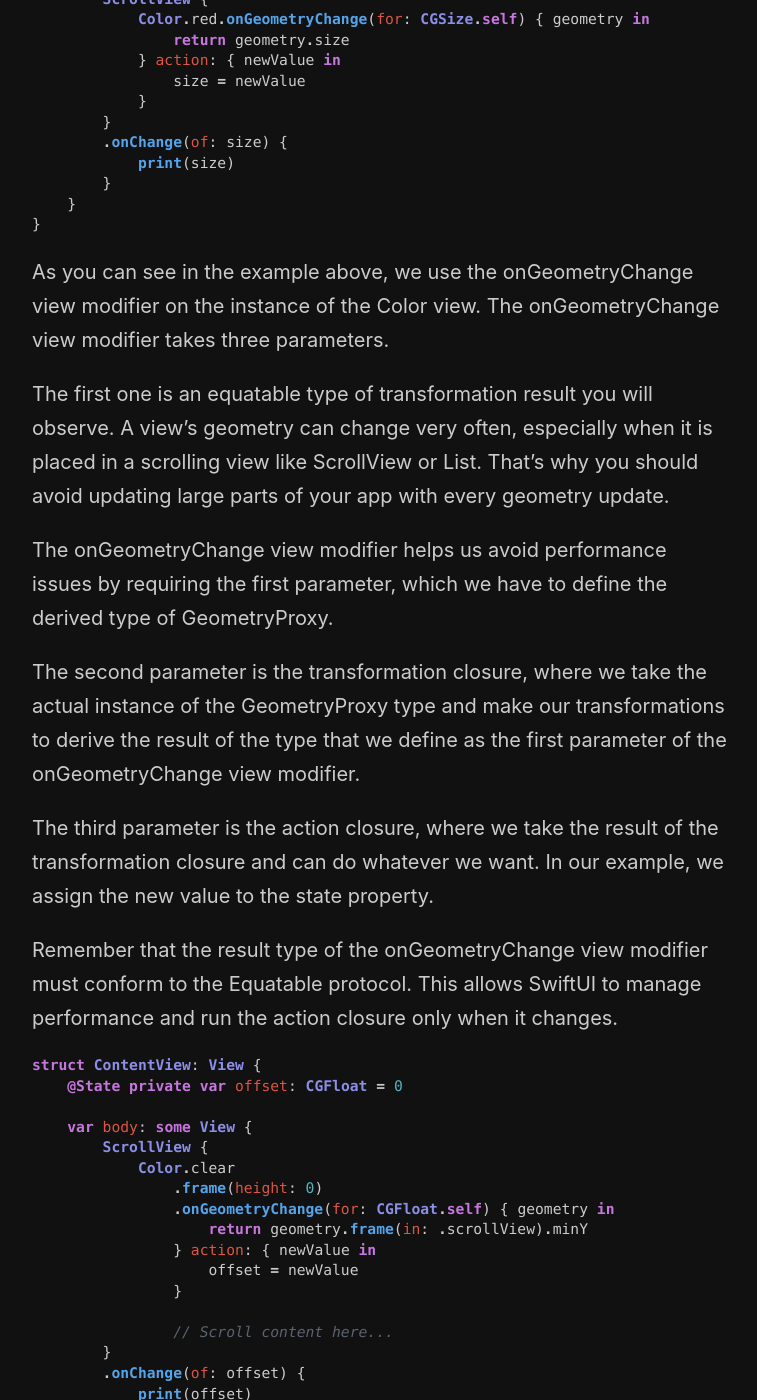
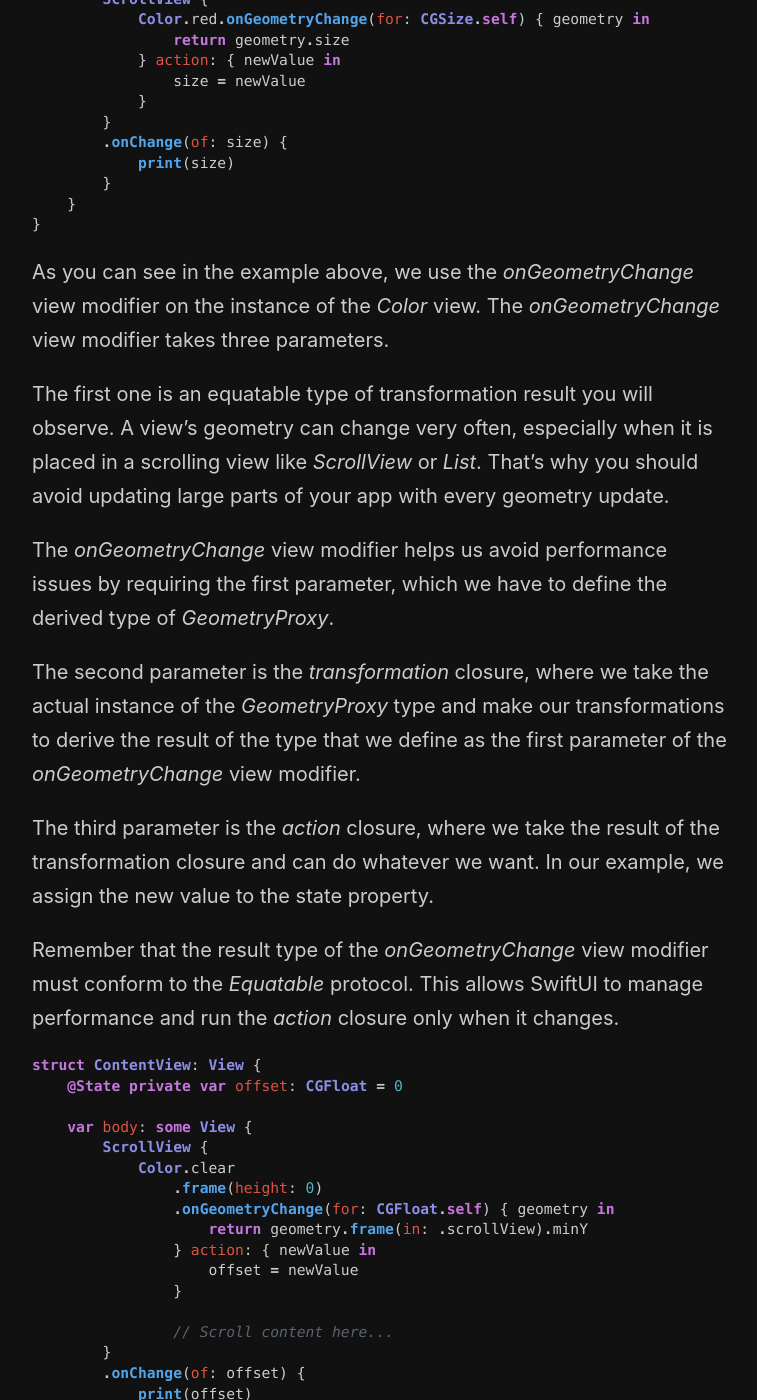
Before and after one commit to mecid/mecid.github.io, a Jekyll site: the page built from _posts/2024-08-13-tracking-geometry-changes-in-swiftui.md, in a window 1280 px wide and 1400 px high, scrolled down 715 px. Shown: the whole window, without its empty margins (258-1015 px from the left). Built offline with Jekyll 4.4.1, drawn with Linux system fonts in a browser that asks for light colours; some of the changed text lies outside the part shown.

Commit message:
geometry changes post content formatted

````diff
--- a/_posts/2024-08-13-tracking-geometry-changes-in-swiftui.md
+++ b/_posts/2024-08-13-tracking-geometry-changes-in-swiftui.md
@@ -5,7 +5,7 @@
 
 The SwiftUI framework became a mature tool for building apps on all Apple platforms. The recent WWDC introduced missing APIs, adding more value to the framework. One of them is even backward compatible with previous versions of Apple platforms. This week, we will discuss tracking geometry changes of any view in SwiftUI.
 
-The SwiftUI framework introduced the onGeometryChange view modifier, and I am happy to say that it is backward compatible with iOS 16, macOS 13, tvOS 16, watchOS 9, and visionOS 1. The onGeometryChange allows us to track geometry changes of any view in SwiftUI.
+The SwiftUI framework introduced the *onGeometryChange* view modifier, and I am happy to say that it is backward compatible with iOS 16, macOS 13, tvOS 16, watchOS 9, and visionOS 1. The *onGeometryChange* allows us to track geometry changes of any view in SwiftUI.
 
 ```swift
 struct ContentView: View {
@@ -26,17 +26,17 @@
 }
 ```
 
-As you can see in the example above, we use the onGeometryChange view modifier on the instance of the Color view. The onGeometryChange view modifier takes three parameters.
+As you can see in the example above, we use the *onGeometryChange* view modifier on the instance of the *Color* view. The *onGeometryChange* view modifier takes three parameters.
 
-The first one is an equatable type of transformation result you will observe. A view's geometry can change very often, especially when it is placed in a scrolling view like ScrollView or List. That's why you should avoid updating large parts of your app with every geometry update.
+The first one is an equatable type of transformation result you will observe. A view's geometry can change very often, especially when it is placed in a scrolling view like *ScrollView* or *List*. That's why you should avoid updating large parts of your app with every geometry update.
 
-The onGeometryChange view modifier helps us avoid performance issues by requiring the first parameter, which we have to define the derived type of GeometryProxy.
+The *onGeometryChange* view modifier helps us avoid performance issues by requiring the first parameter, which we have to define the derived type of *GeometryProxy*.
 
-The second parameter is the transformation closure, where we take the actual instance of the GeometryProxy type and make our transformations to derive the result of the type that we define as the first parameter of the onGeometryChange view modifier.
+The second parameter is the *transformation* closure, where we take the actual instance of the *GeometryProxy* type and make our transformations to derive the result of the type that we define as the first parameter of the *onGeometryChange* view modifier.
 
-The third parameter is the action closure, where we take the result of the transformation closure and can do whatever we want. In our example, we assign the new value to the state property.
+The third parameter is the *action* closure, where we take the result of the transformation closure and can do whatever we want. In our example, we assign the new value to the state property.
 
-Remember that the result type of the onGeometryChange view modifier must conform to the Equatable protocol. This allows SwiftUI to manage performance and run the action closure only when it changes.
+Remember that the result type of the *onGeometryChange* view modifier must conform to the *Equatable* protocol. This allows SwiftUI to manage performance and run the *action* closure only when it changes.
 
 ```swift
 struct ContentView: View {
@@ -61,7 +61,7 @@
 }
 ```
 
-Here is an example of building backward-compatible scroll offset tracking in SwiftUI. You can use this code even on iOS 16. As you can see, we use the frame function of the GeometryProxy type to calculate the frame of the particular view in different coordinate spaces. In our example, we use the scrollView coordinate space to calculate the frame inside the scroll view. You can also define custom coordinate spaces using the coordinateSpace view modifier.
+Here is an example of building backward-compatible scroll offset tracking in SwiftUI. You can use this code even on iOS 16. As you can see, we use the *frame* function of the *GeometryProxy* type to calculate the frame of the particular view in different coordinate spaces. In our example, we use the scrollView coordinate space to calculate the frame inside the scroll view. You can also define custom coordinate spaces using the *coordinateSpace* view modifier.
 
 ```swift
 struct ContentView: View {
@@ -87,6 +87,6 @@
 }
 ```
 
-Another version of the onGeometryChange view modifier, with the action closure taking two parameters: old and new value, is only available on the latest Apple platforms and is not backward compatible.
+Another version of the *onGeometryChange* view modifier, with the *action* closure taking two parameters: old and new value, is only available on the latest Apple platforms and is not backward compatible.
 
-Today, we learned how to use the new backward-compatible onGeometryChange view modifier in SwitUI. It should improve your codebase by reducing the direct usage of the GeometryReader type that can easily break your layout.
+Today, we learned how to use the new backward-compatible *onGeometryChange* view modifier in SwitUI. It should improve your codebase by reducing the direct usage of the *GeometryReader* type that can easily break your layout.
````
